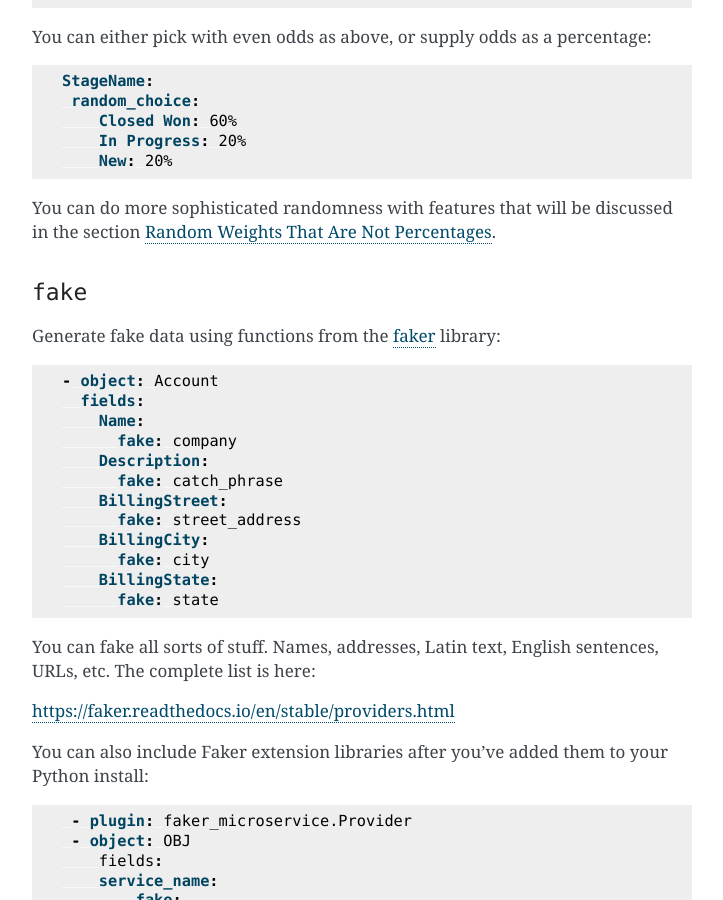
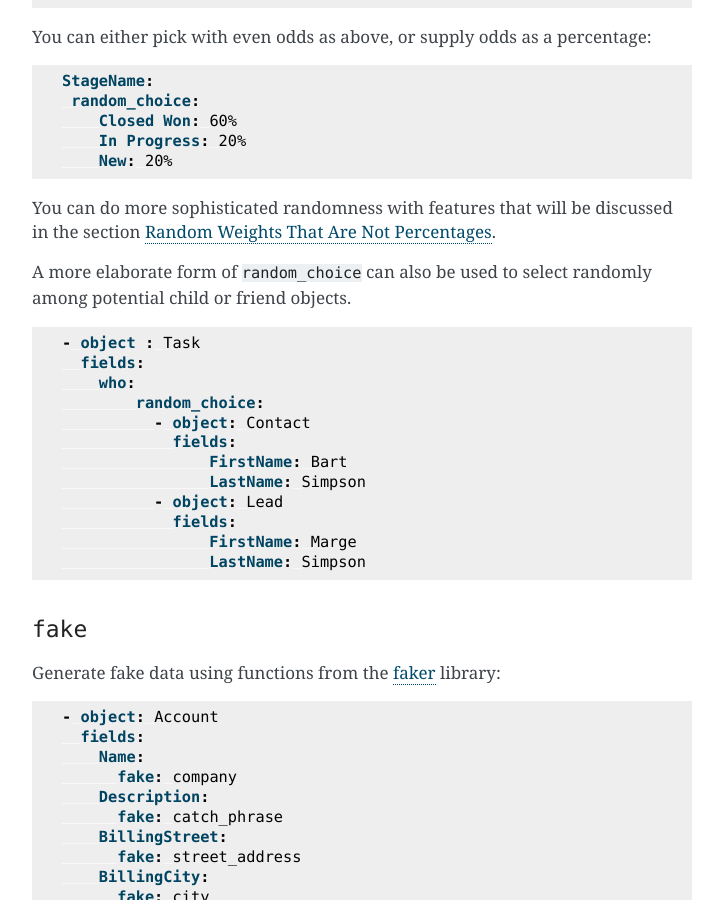
Before and after one commit to SFDO-Tooling/Snowfakery, a Sphinx documentation site: the page built from docs/index.md, in a window 1280 px wide and 900 px high, scrolled down 9956 px. Shown: the whole window, without its empty margins (388-1111 px from the left). Built offline with Sphinx 7.4.7, drawn with Linux system fonts in a browser that asks for light colours.

````diff
--- a/docs/index.md
+++ b/docs/index.md
@@ -448,6 +448,24 @@
 ```
 
 You can do more sophisticated randomness with features that will be discussed in the section [Random Weights That Are Not Percentages](#random-weights-that-are-not-percentages).
+
+A more elaborate form of `random_choice` can also be used to
+select randomly among potential child or friend objects.
+
+```yaml
+- object : Task
+  fields:
+    who:
+        random_choice:
+          - object: Contact
+            fields:
+                FirstName: Bart
+                LastName: Simpson
+          - object: Lead
+            fields:
+                FirstName: Marge
+                LastName: Simpson
+```
 
 ### `fake`
 
````
Also changed, not shown: 2 other files.
